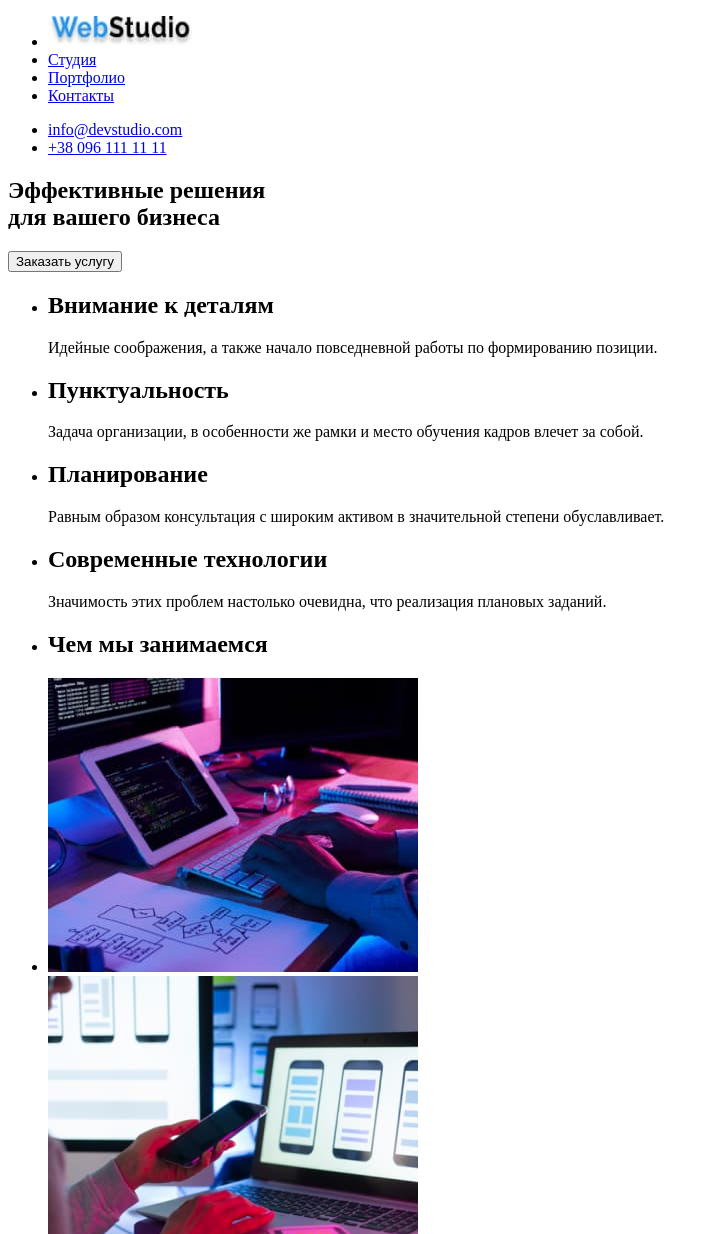
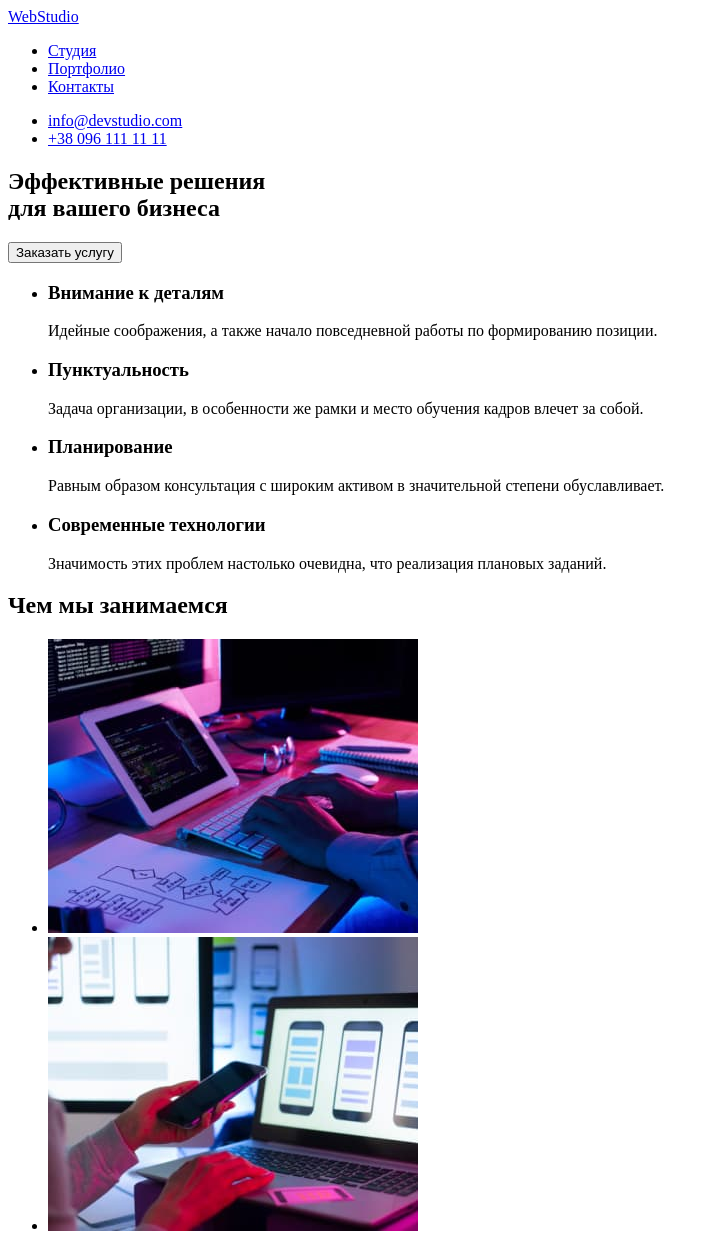
Before and after one commit to YaroslavKurka/goit-markup-hw-01, a plain HTML site: page index.html in a window 1280 px wide. Shown: the top 1234 px of the page, without its empty margins (0-719 px from the left). Drawn offline with Linux system fonts and the light colour scheme.

Commit message:
Виправлення
Виправив зауваження Ментора

```diff
--- a/index.html
+++ b/index.html
@@ -4,16 +4,15 @@
     <meta charset="UTF-8" />
     <meta http-equiv="X-UA-Compatible" content="IE=edge" />
     <meta name="viewport" content="width=device-width, initial-scale=1.0" />
-    <title>Webstudio</title>
+    <title>WebStudio</title>
   </head>
   <body>
     <!--Шапка-->
     <header>
 
       <nav>
+        <a href="/">WebStudio</a>
         <ul>
-          <li><a href="/" rel="home"><img src="./images/logo.jpg" alt="Логотип студии" width="145" height="31">
-            </a></li>
           <li><a href="studio.index.html">Студия</a></li>
           <li><a href="#">Портфолио</a></li>
           <li><a href="#">Контакты</a></li>
@@ -37,35 +36,35 @@
       <section>
        <ul>
            <li>
-               <h2>Внимание к деталям</h2>
+               <h3>Внимание к деталям</h3>
                <p>Идейные соображения, а также начало повседневной работы по формированию позиции.</p>
            </li>
            <li>
-               <h2>Пунктуальность</h2>
+               <h3>Пунктуальность</h3>
                <p>Задача организации, в особенности же рамки и место обучения кадров влечет за собой.</p>
            </li>
            <li>
-               <h2>Планирование</h2>
+               <h3>Планирование</h3>
                <p>Равным образом консультация с широким активом в значительной степени обуславливает.</p>
            </li>
            <li>
-               <h2>Современные технологии</h2>
+               <h3>Современные технологии</h3>
                <p>Значимость этих проблем настолько очевидна, что реализация плановых заданий.</p>
            </li>
        </ul>
       </section>
       <!--Чем мы занимаемся-->
       <section>
+        <h2>Чем мы занимаемся</h2>
           <ul>
-              <li><h2>Чем мы занимаемся</h2></li>
-              <li><img src="./images/box1.jpg" alt="Десктопные приложения" width="370" height="294"></li>
-              <li><img src="./images/box2.jpg" alt="Мобильные приложения" width="370" height="294"></li>
-              <li><img src="./images/box3.jpg" alt="Дизайнерские решения" width="370" height="294"></li>
+              <li><img src="./images/box1.jpg" alt="Верстка" width="370" height="294"></li>
+              <li><img src="./images/box2.jpg" alt="Программирование" width="370" height="294"></li>
+              <li><img src="./images/box3.jpg" alt="Дизайн" width="370" height="294"></li>
           </ul>
       </section>
       <section>
+        <h2>Наша команда</h2>
           <ul>
-              <li><h2>Наша команда</h2></li>
               <li><img src="./images/photo1.jpg" alt="фото члена комманды 1" width="270" height="260">
                 <h3>Игорь Демяненко</h3><p>Product Designer</p></li>
               <li><img src="./images/photo2.jpg" alt="фото члена комманды 2" width="270" height="260">
@@ -80,8 +79,7 @@
 
     <!--Подвал-->
     <footer>
-        <a href="/" rel="home"><img src="./images/logo.jpg" alt="Логотип студии" width="145" height="31">
-        </a>
+      <a href="/">WebStudio</a>
       <address>
         <p>г. Киев, пр-т Леси Украинки, 26</p>
         <ul>
```
Also changed, not shown: images/logo.svg (deleted).
